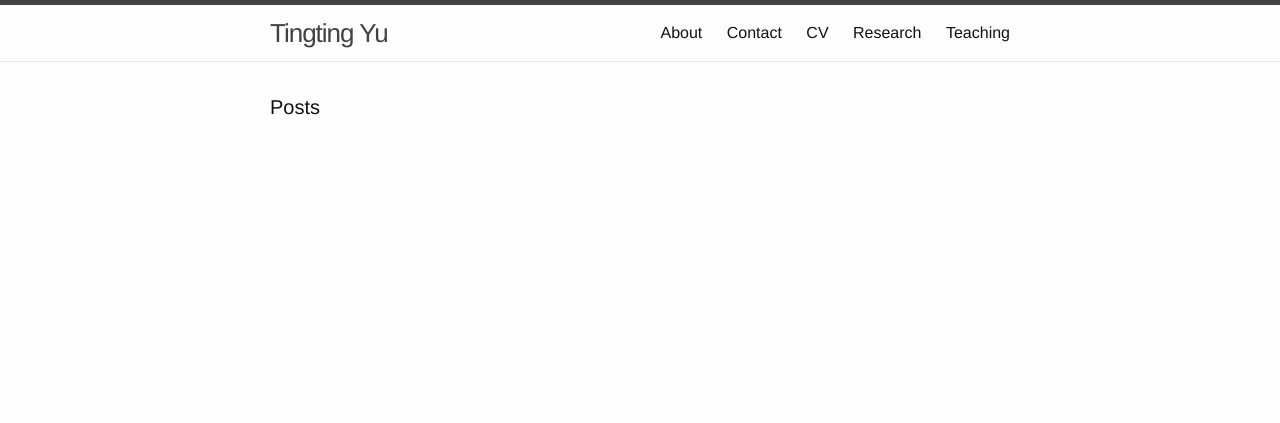
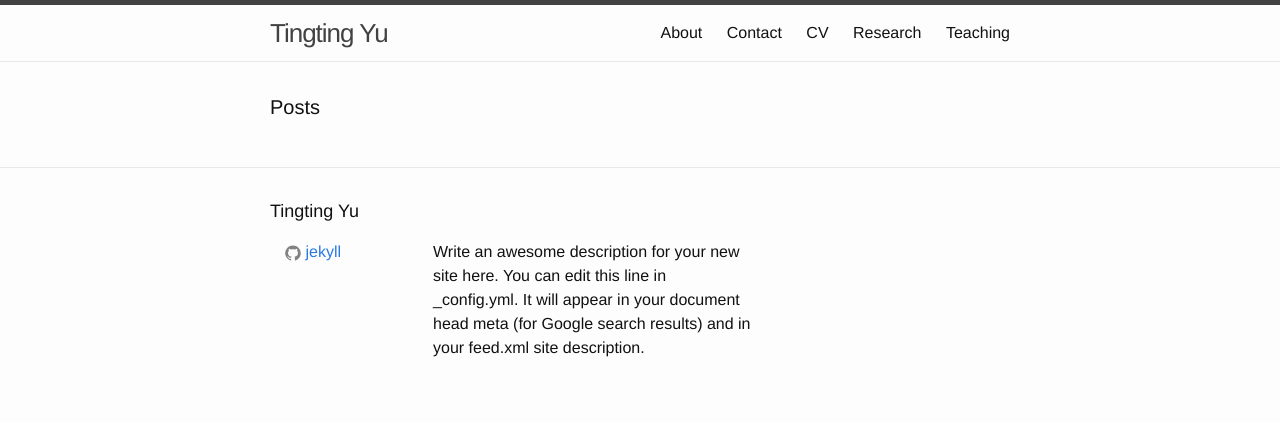
Before and after one commit to oliviayu/oliviayu.github.com, a plain HTML site: page index.html in a window 1280 px wide. Drawn offline with Linux system fonts and the light colour scheme.

Commit message:
add footer

```diff
--- a/index.html
+++ b/index.html
@@ -88,19 +88,20 @@
       </div>
     </div>
 
-<!--    <footer class="site-footer">
+    <footer class="site-footer">
 
   <div class="wrapper">
 
     <h2 class="footer-heading">Tingting Yu</h2>
 
-    <div class="footer-col-wrapper">
+    <!-- <div class="footer-col-wrapper">
       <div class="footer-col  footer-col-1">
         <ul class="contact-list">
           <li>Tingting Yu</li>
           <li><a href="mailto:your-email@domain.com">your-email@domain.com</a></li>
         </ul>
       </div>
+    -->
 
       <div class="footer-col  footer-col-2">
         <ul class="social-media-list">
@@ -119,7 +120,7 @@
 
 
 
-          <li>
+      <!--    <li>
             <a href="https://twitter.com/jekyllrb">
               <span class="icon  icon--twitter">
                 <svg viewBox="0 0 16 16">
@@ -131,6 +132,7 @@
               <span class="username">jekyllrb</span>
             </a>
           </li>
+        -->
 
         </ul>
       </div>
@@ -144,7 +146,7 @@
   </div>
 
 </footer>
- -->
+
 
   </body>
 
```
